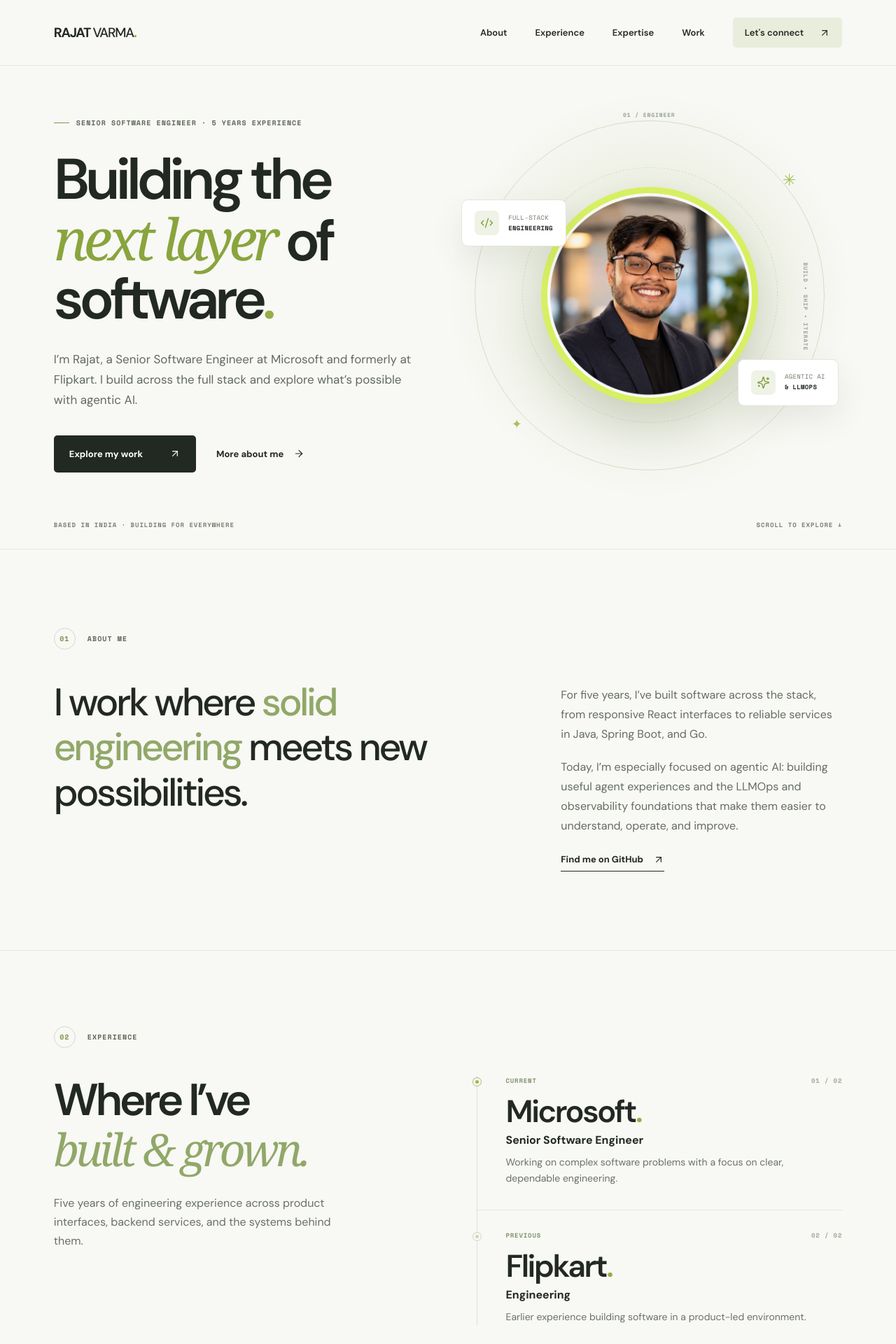
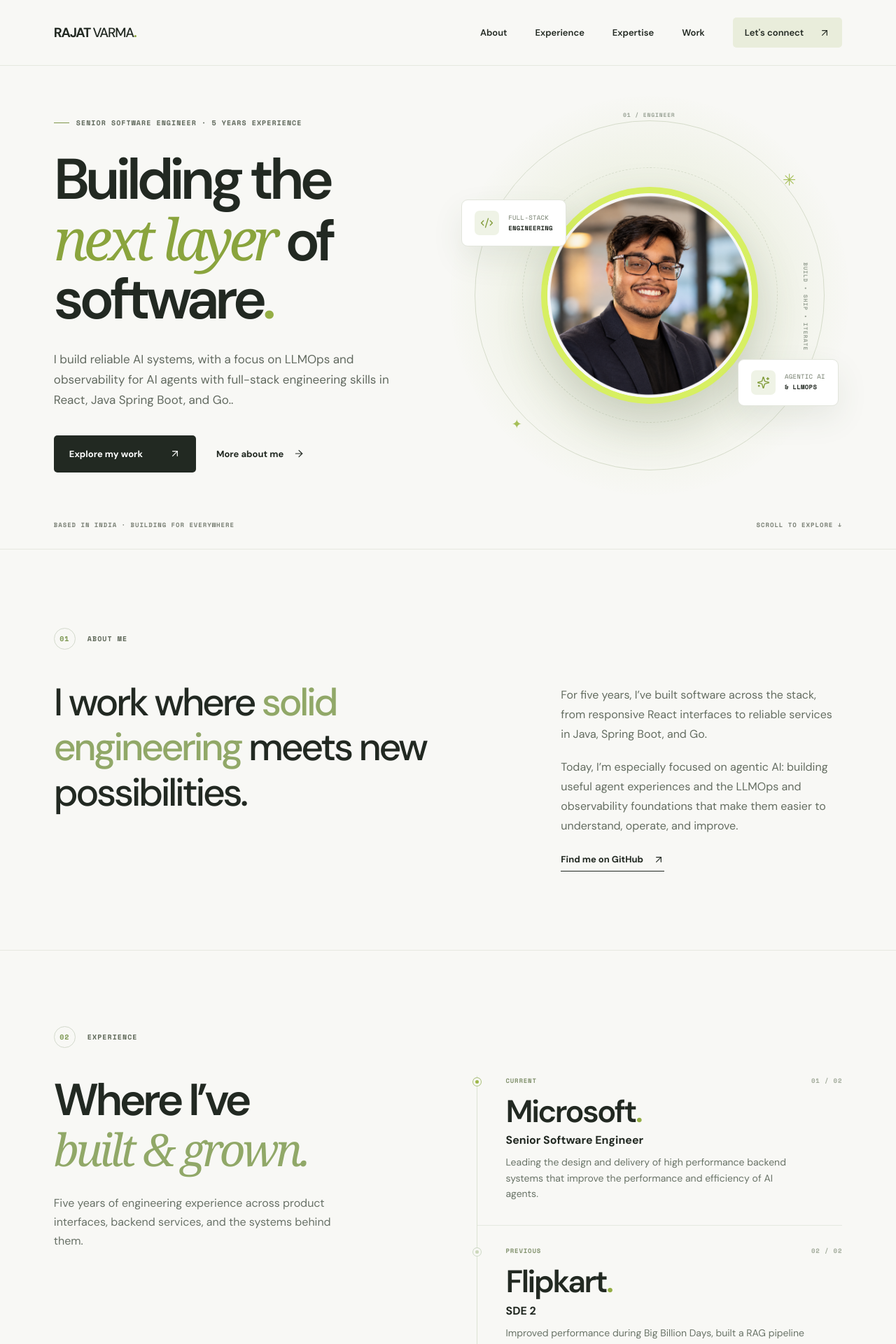
Before and after one commit to rajat-blr/portfolio-website, a React (Vite) app: page / in a window 1280 px wide. Shown: the top 1920 px of the page at 70% size. Built offline with nearby package versions, Linux system fonts and the light colour scheme.

Commit message:
A few profile changes

```diff
--- a/src/main.jsx
+++ b/src/main.jsx
@@ -89,7 +89,7 @@
           <div className="hero-copy">
             <div className="eyebrow"><span className="eyebrow-line" /> SENIOR SOFTWARE ENGINEER · 5 YEARS EXPERIENCE</div>
             <h1 id="hero-heading">Building the<br /><em>next layer</em> of<br />software<span className="period">.</span></h1>
-            <p className="hero-description">I’m Rajat, a Senior Software Engineer at Microsoft and formerly at Flipkart. I build across the full stack and explore what’s possible with agentic AI.</p>
+            <p className="hero-description">I build reliable AI systems, with a focus on LLMOps and observability for AI agents with full-stack engineering skills in React, Java Spring Boot, and Go..</p>
             <div className="hero-actions">
               <a className="button button-dark" href="#work">Explore my work <Arrow diagonal /></a>
               <a className="text-link" href="#about">More about me <Arrow /></a>
@@ -117,8 +117,8 @@
           <div className="experience-layout">
             <div className="experience-intro"><h2 id="experience-heading">Where I’ve<br /><em>built & grown.</em></h2><p>Five years of engineering experience across product interfaces, backend services, and the systems behind them.</p></div>
             <div className="experience-timeline">
-              <article className="experience-item"><span className="experience-node" /><div className="experience-topline"><span>CURRENT</span><span>01 / 02</span></div><h3>Microsoft<span className="period">.</span></h3><p className="experience-role">Senior Software Engineer</p><p className="experience-note">Working on complex software problems with a focus on clear, dependable engineering.</p></article>
-              <article className="experience-item"><span className="experience-node" /><div className="experience-topline"><span>PREVIOUS</span><span>02 / 02</span></div><h3>Flipkart<span className="period">.</span></h3><p className="experience-role">Engineering</p><p className="experience-note">Earlier experience building software in a product-led environment.</p></article>
+              <article className="experience-item"><span className="experience-node" /><div className="experience-topline"><span>CURRENT</span><span>01 / 02</span></div><h3>Microsoft<span className="period">.</span></h3><p className="experience-role">Senior Software Engineer</p><p className="experience-note"> Leading the design and delivery of high performance backend systems that improve the performance and efficiency of AI agents.</p></article>
+              <article className="experience-item"><span className="experience-node" /><div className="experience-topline"><span>PREVIOUS</span><span>02 / 02</span></div><h3>Flipkart<span className="period">.</span></h3><p className="experience-role">SDE 2</p><p className="experience-note"> Improved performance during Big Billion Days, built a RAG pipeline for data observability, and optimized a payments microservice serving millions.</p></article>
             </div>
           </div>
         </section>
```
